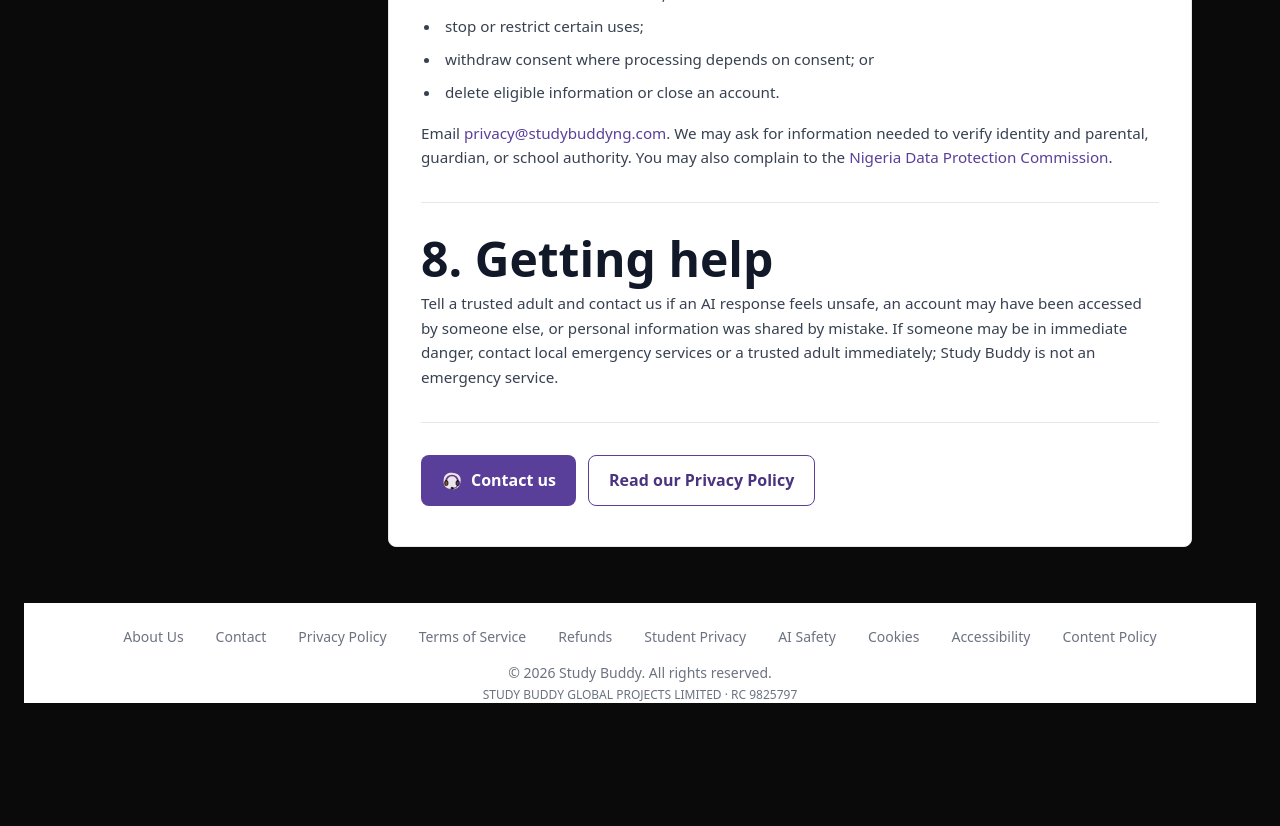
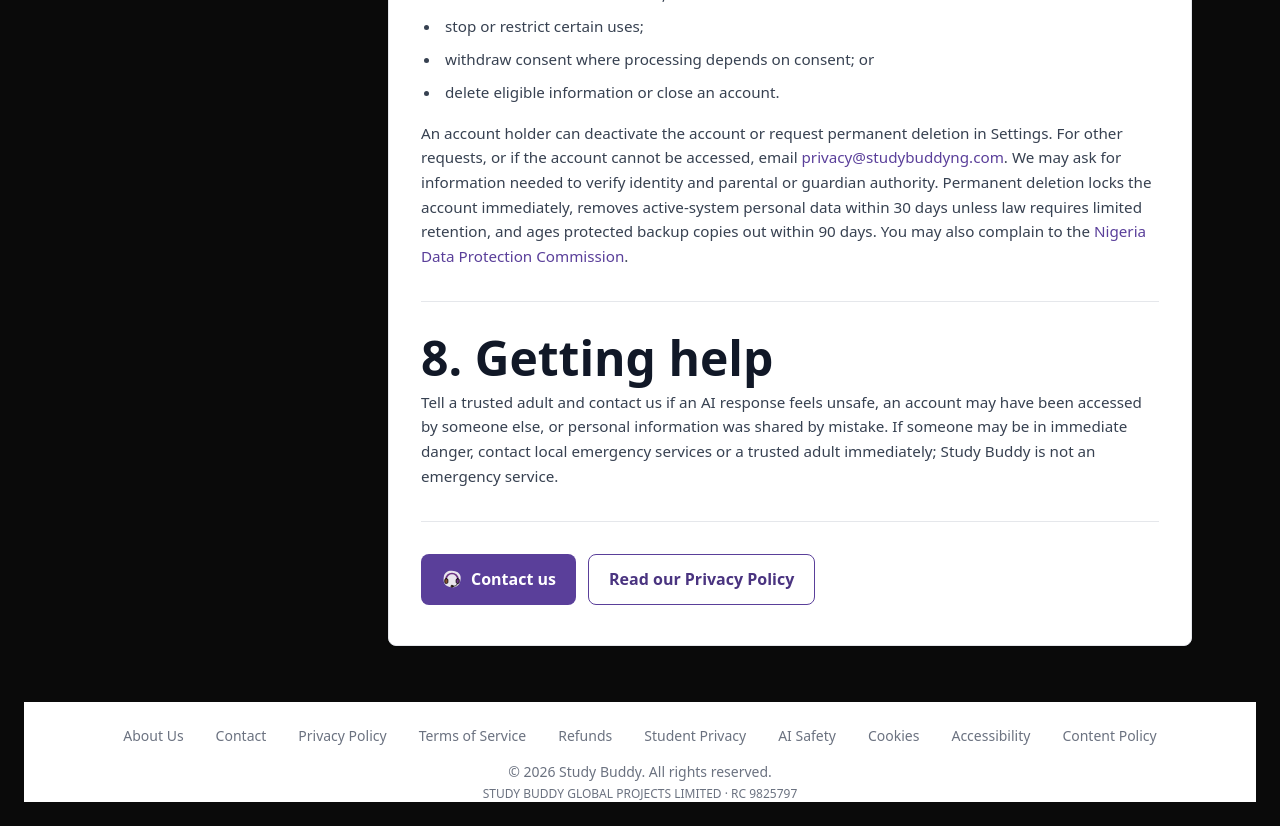
Before and after one commit to studybuddydevelopers/study-buddy-v2, a Next.js app: page /parent-student-privacy in a window 1280 px wide. Shown: the part 2900-3726 px from the top of the page. Before the commit the page ends 3627 px from the top, so only its background shows below. Built offline with nearby package versions, Linux system fonts and the light colour scheme; no server answers.

Commit message:
fix(privacy): update account deletion instructions
Clarified the process for account deactivation and permanent deletion.

Included information on identity verification and data retention timelines.

```diff
--- a/app/parent-student-privacy/page.tsx
+++ b/app/parent-student-privacy/page.tsx
@@ -156,9 +156,14 @@ const sections: PolicyDocumentSection[] = [
           <li>delete eligible information or close an account.</li>
         </ul>
         <p>
-          Email <a href={`mailto:${PRIVACY_EMAIL}`}>{PRIVACY_EMAIL}</a>. We may
-          ask for information needed to verify identity and parental, guardian,
-          or school authority. You may also complain to the{" "}
+          An account holder can deactivate the account or request permanent
+          deletion in Settings. For other requests, or if the account cannot be
+          accessed, email <a href={`mailto:${PRIVACY_EMAIL}`}>{PRIVACY_EMAIL}</a>.
+          We may ask for information needed to verify identity and parental or
+          guardian authority. Permanent deletion locks the account immediately,
+          removes active-system personal data within 30 days unless law requires
+          limited retention, and ages protected backup copies out within 90
+          days. You may also complain to the{" "}
           <a
             href="https://www.ndpc.gov.ng/contact/"
             target="_blank"
```
